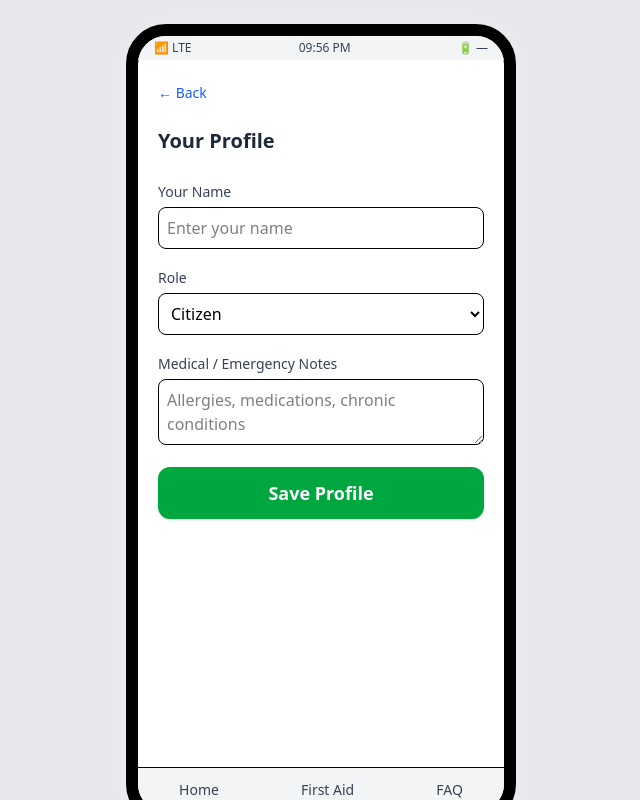
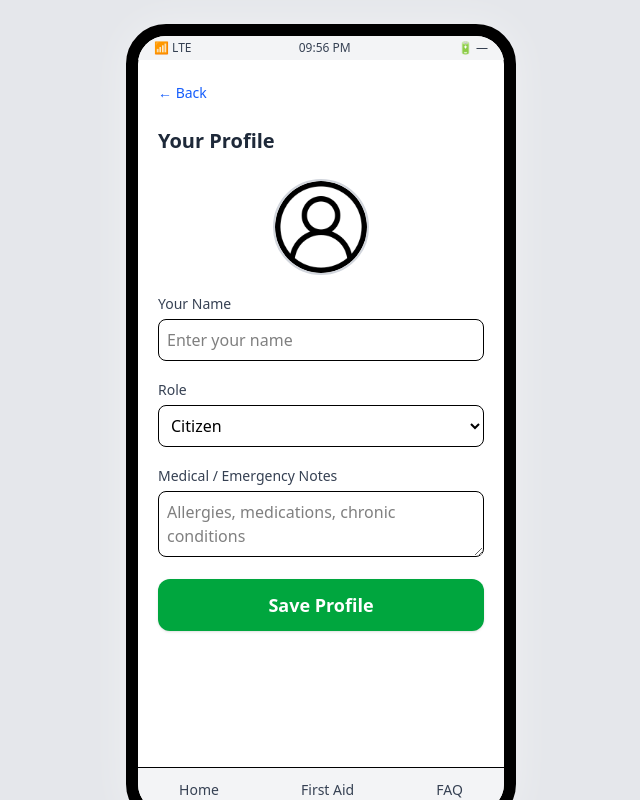
Before and after one commit to Saahil-Gupta/MEC--2025, a React (Vite) app in the folder life-link-pro/: page / in a window 1280 px wide. Both pictures are taken after a click on the button 787 px from the left and 104 px from the top of the page. Shown: the whole page, without its empty margins (319-959 px from the left). Built offline with nearby package versions, Linux system fonts and the light colour scheme; no server answers.

Commit message:
Updated Profile

```diff
--- a/life-link-pro/src/pages/Profile.jsx
+++ b/life-link-pro/src/pages/Profile.jsx
@@ -1,27 +1,54 @@
-import { useState } from "react";
-import { saveUser, getUser } from "../stores/userStore";
+import { useState, useEffect } from "react";
+
+// Persistent storage
+export const saveUser = (user) => {
+  localStorage.setItem("userProfile", JSON.stringify(user));
+};
+
+export const getUser = () => {
+  const user = localStorage.getItem("userProfile");
+  return user ? JSON.parse(user) : null;
+};
 
 export default function Profile({ navigate }) {
+  const [user, setUser] = useState(null);
+  const [isEditing, setIsEditing] = useState(false);
+  const [name, setName] = useState("");
+  const [role, setRole] = useState("Citizen");
+  const [medical, setMedical] = useState("");
+
+  useEffect(() => {
     const existing = getUser();
-
-  const [name, setName] = useState(existing?.name || "");
-  const [role, setRole] = useState(existing?.role || "Citizen");
-  const [medical, setMedical] = useState(existing?.medical || "");
+    if (existing) {
+      setUser(existing);
+      setName(existing.name);
+      setRole(existing.role);
+      setMedical(existing.medical);
+      setIsEditing(false); // start in view mode if user exists
+    } else {
+      setIsEditing(true); // no user, start in edit mode
+    }
+  }, []);
 
   const submit = () => {
-    saveUser({
+    const newUser = {
       name,
       role,
       medical,
-      createdAt: existing?.createdAt || Date.now(),
-    });
+      createdAt: user?.createdAt || Date.now(),
+    };
+    saveUser(newUser);
+    setUser(newUser);
+    setIsEditing(false);
+  };
 
-    navigate("home");
-  };
+  // Handle case where user hasn't loaded yet
+  if (!user && !isEditing) {
+    return <div className="p-5">Loading...</div>;
+  }
 
   return (
     <div className="h-full w-full p-5 space-y-6">
-
       <button
         onClick={() => navigate("home")}
         className="text-blue-600 text-sm"
@@ -32,8 +59,16 @@ export default function Profile({ navigate }) {
       <h2 className="text-xl font-bold text-gray-800">Your Profile</h2>
 
       <div className="flex flex-col space-y-4">
+        {isEditing ? (
+          <>
+            <div className="flex justify-center mb-4">
+              <img
+                src="/icons/placeholder_user.png"
+                alt="placeholder_User"
+                className="w-24 h-24 rounded-full border-2 border-gray-300"
+              />
+            </div>
 
-        {/* Name */}
             <div>
               <label className="text-sm font-medium text-gray-700">Your Name</label>
               <input
@@ -45,7 +80,6 @@ export default function Profile({ navigate }) {
               />
             </div>
 
-        {/* Role */}
             <div>
               <label className="text-sm font-medium text-gray-700">Role</label>
               <select
@@ -60,7 +94,6 @@ export default function Profile({ navigate }) {
               </select>
             </div>
 
-        {/* Medical Notes */}
             <div>
               <label className="text-sm font-medium text-gray-700">
                 Medical / Emergency Notes
@@ -79,6 +112,39 @@ export default function Profile({ navigate }) {
             >
               Save Profile
             </button>
+          </>
+        ) : (
+          <div className="flex flex-col items-center space-y-4">
+            {/* Placeholder Image */}
+            <img
+              src="/icons/placeholder.png"
+              alt="User"
+              className="w-24 h-24 rounded-full border-2 border-gray-300"
+            />
+
+            {/* Name below image */}
+            <p className="text-lg font-semibold">{user?.name || "placeholder_user"}</p>
+
+            {/* Role */}
+            <div className="text-center">
+              <p className="font-medium text-gray-600">Role:</p>
+              <p>{user?.role || "Citizen"}</p>
+            </div>
+
+            {/* Medical / Emergency Notes */}
+            <div className="text-center">
+              <p className="font-medium text-gray-600">Medical / Emergency Notes:</p>
+              <p>{user?.medical || "None"}</p>
+            </div>
+
+            <button
+              onClick={() => setIsEditing(true)}
+              className="w-full max-w-xs bg-blue-600 text-white py-2 rounded-xl font-semibold shadow hover:bg-blue-700"
+            >
+              Edit Profile
+            </button>
+          </div>
+        )}
       </div>
     </div>
   );
```
Also changed, not shown: life-link-pro/public/icons/placeholder_user.png (added). Lines whose indentation alone changed are shown as unchanged.
